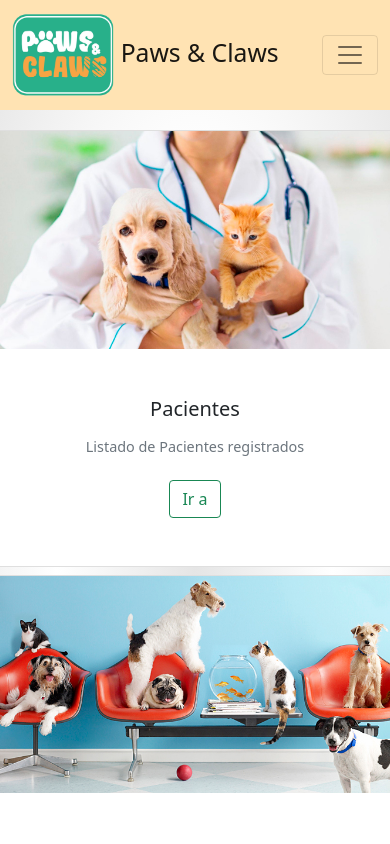
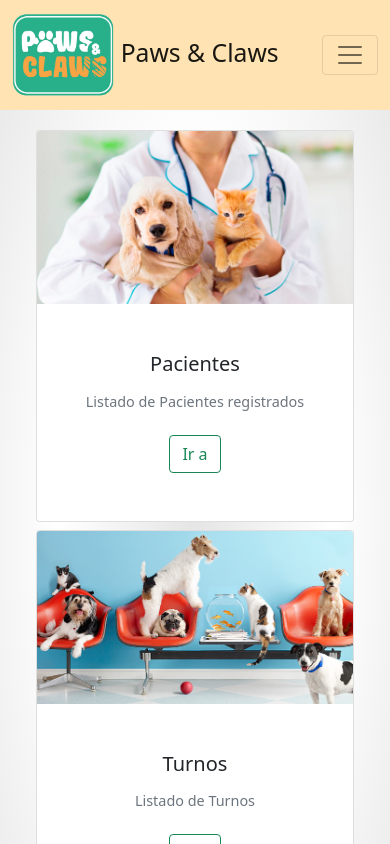
Before and after one commit to tomasCMPSN/ProyectoFinalGrupo2, a React (Create React App) app: page /admin in a window 390 px wide. Shown: the top 844 px of the page. Built offline with nearby package versions, Linux system fonts and the light colour scheme.

Commit message:
responsive

```diff
--- a/src/components/Admin/Card/Cards.jsx
+++ b/src/components/Admin/Card/Cards.jsx
@@ -26,7 +26,7 @@ const arrayCard = [
 
 const Cards = () => {
     return (
-        <Container className='container d-flex justify-content-center '>
+        <Container className=''>
 
             <Row sm={1} md={2} className="g-2 ">
   {arrayCard.map((item, idx) => (
--- a/src/components/Admin/Card/WelcomeToast.jsx
+++ b/src/components/Admin/Card/WelcomeToast.jsx
@@ -10,35 +10,8 @@ const WelcomeToast = () => {
   const toggleShowA = () => setShowA(!showA);
 
   return (
-    // <Row>
-    //   <Col xs={6}>
-    //     <ToastContainer className="p-2" position="bottom-end">
-    //       <Toast
-    //         onClose={() => setShow(false)}
-    //         show={show}
-    //         delay={3000}
-    //         autohide
-    //       >
-    //         <Toast.Header>
-    //           <img
-    //             src="holder.js/20x20?text=%20"
-    //             className="rounded me-2"
-    //             alt=""
-    //           />
-    //           <strong className="me-auto">Bootstrap</strong>
-    //           <small>11 mins ago</small>
-    //         </Toast.Header>
-    //         <Toast.Body>
-    //           Woohoo, you're reading this text in a Toast!
-    //         </Toast.Body>
-    //       </Toast>
-    //     </ToastContainer>
-    //   </Col>
-    //   <Col xs={6}>
-    //     <Button onClick={() => setShow(true)}>Show Toast</Button>
-    //   </Col>
-    // </Row>
-    <ToastContainer className="p-2" position="bottom-center">
+
+    <ToastContainer className="p-2" position="top-end">
 
 <Toast show={showA} delay={3000} autohide onClose={toggleShowA} className="bg-success">
   <Toast.Header>
--- a/src/components/Admin/Card/index.jsx
+++ b/src/components/Admin/Card/index.jsx
@@ -5,6 +5,7 @@ import "./card-style.css";
 
 const CardUI = (props) => {
   return (
+    <Container className='d-flex justify-content-center'>
 
       <Card className="text-center">
 
@@ -19,6 +20,7 @@ const CardUI = (props) => {
         </Card.Body>
       </Card>
 
+    </Container>
   );
 };
 
```
